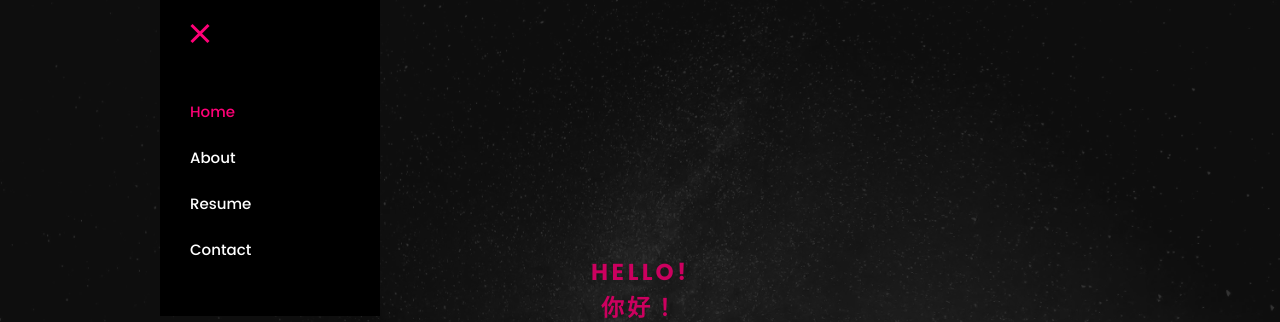
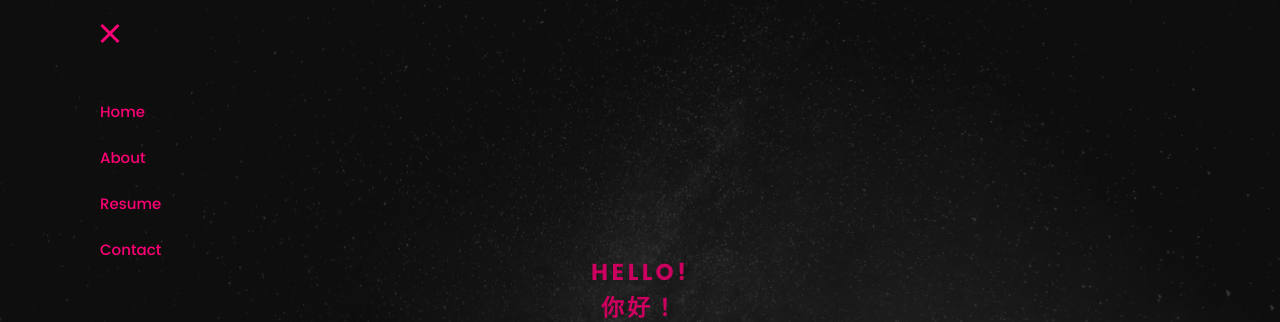
Before and after one commit to jingpeilu/jingpeilu.github.io, a plain HTML site: page index.html in a window 1280 px wide. Both pictures are taken after a click on the link "Menu". Shown: the top 322 px of the page. Drawn offline with Linux system fonts and the light colour scheme; files whose address does not match are found by name.

Commit message:
transparent

```diff
--- a/css/main.css
+++ b/css/main.css
@@ -1095,11 +1095,11 @@ header .row {
 }
 header .top-bar {
 	display: block;
-	background: #000000;
+	background: rgba(0,0,0,0);
 	min-width: 220px;
 	min-height: 66px;
 	position: absolute;
-	left: 90px;
+	left: 0;
 	top: 0;
 }
 header .logo {
@@ -1229,7 +1229,7 @@ header .logo a {
 
 /* dropdown nav */
 .main-navigation {
-	background: #000000;
+	background: rgba(0,0,0,0);
 	padding: 24px 30px 42px;
 	margin: 0;
 	width: 100%;
@@ -1245,7 +1245,7 @@ header .logo a {
 }
 .main-navigation li a {
 	display: block;
-	color: #FFFFFF;
+	color: #FF0077;
 	width: auto;
 	padding: 15px 0;
 	line-height: 16px;
```
Also changed, not shown: 4 other files.
